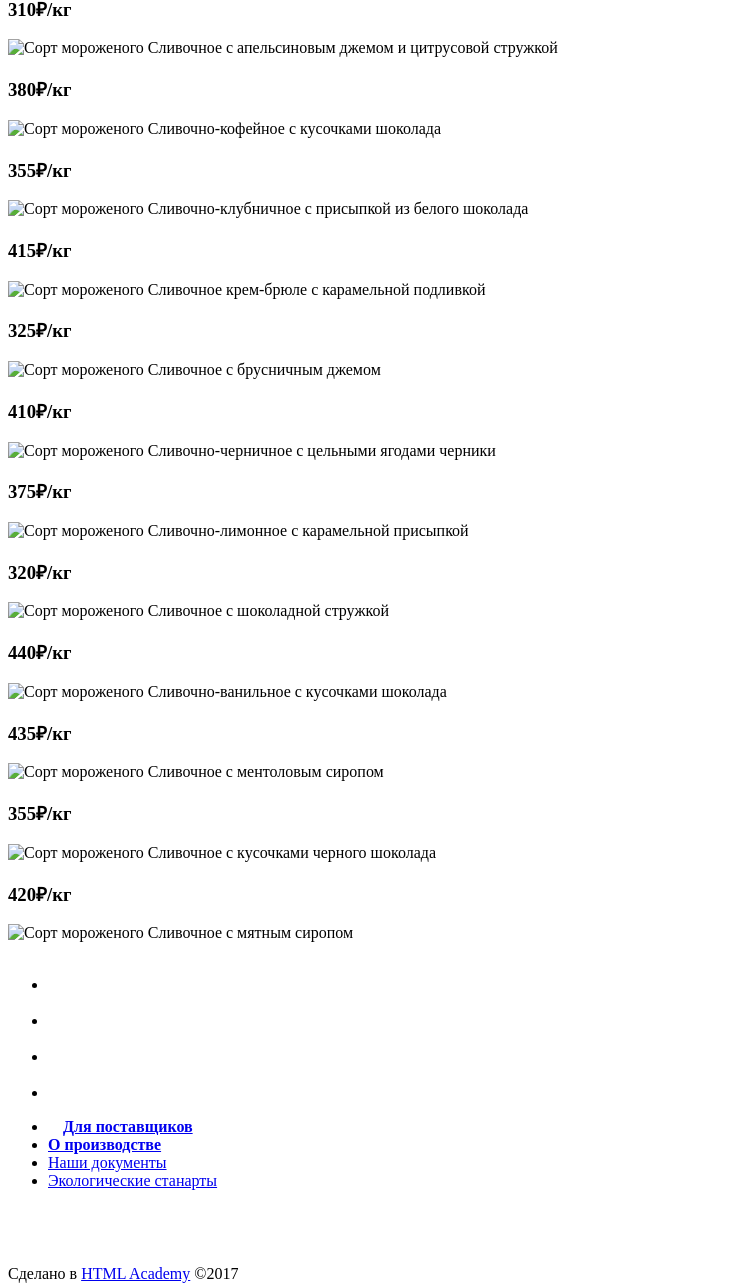
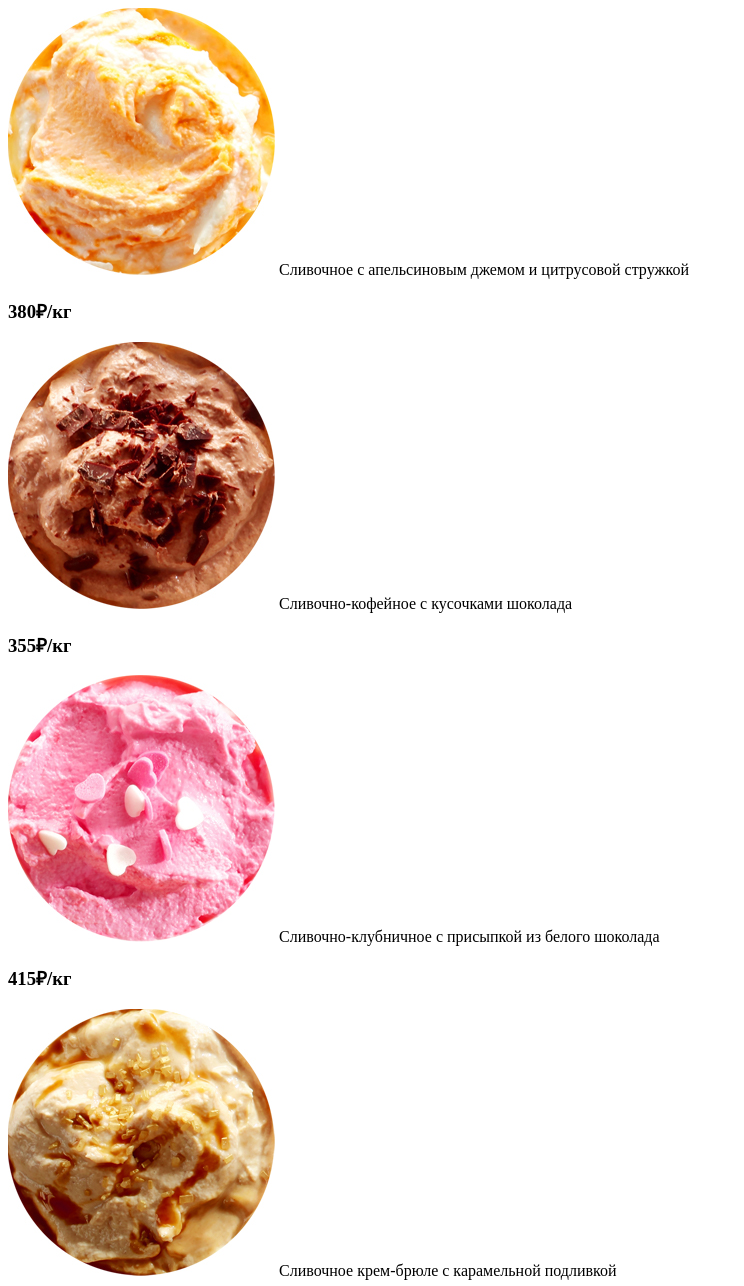
Before and after one commit to AlexeyKostyuk/810953-gllacy-25, a plain HTML site: page catalog.html in a window 1280 px wide. Shown: the part 561-1847 px from the top of the page, without its empty margins (0-744 px from the left). Drawn offline with Linux system fonts and the light colour scheme.

Commit message:
Add files via upload

```diff
--- a/catalog.html
+++ b/catalog.html
@@ -26,11 +26,14 @@
                 <li><a href="about.html">О Компании</a></li>
             </ul>
             <input type="search" id="site-search">
-            <img src="img/loupe.svg" alt="лупа">
-            <div class="login"> <img src="img/entrance.svg" alt="вход"> вход</div>
+            <img src="#" alt="лупа">
+            <!--<img src="img/loupe.svg" alt="лупа">-->
+            <div class="login">
+                <!-- <img src="img/entrance.svg" alt="вход"> вход-->
+            </div>
             <!--ховер-->
             <div class="cart">
-                <img src="img/basket-red.svg" alt="корзина с товарами">
+                <!--<img src="img/basket.svg" alt="корзина">-->
                 <span>2 товара</span>
                 <!--корзина-->
             </div>
@@ -49,75 +52,87 @@
         <section class="products">
             <article class="catalog-item">
                 <h3 class="icecream-item">310&#8381;/кг</h3>
-                <img src="img/1.jpg" alt="Сорт мороженого">
+                <img src="img/cream-orange.jpg" width="267" height="267"
+                    alt="Сливочное с апельсиновым джемом и цитрусовой стружкой">
                 <span class="icecream-text">Сливочное с апельсиновым джемом и цитрусовой стружкой</span>
             </article>
             <article class="catalog-item">
                 <h3 class="icecream-item">380&#8381;/кг</h3>
-                <img src="img/2.jpg" alt="Сорт мороженого">
+                <img src="img/cream-coffee.jpg" width="267" height="267" alt="Сливочно-кофейное с кусочками шоколада">
                 <span class="icecream-text">Сливочно-кофейное с кусочками шоколада</span>
             </article>
             <article class="catalog-item">
                 <h3 class="icecream-item">355&#8381;/кг</h3>
-                <img src="img/3.jpg" alt="Сорт мороженого">
+                <img src="img/cream-Strawberry-whitechoco.jpg" width="267" height="267"
+                    alt="Сливочно-клубничное с присыпкой из белого шоколада">
                 <span class="icecream-text">Сливочно-клубничное с присыпкой из белого шоколада</span>
             </article>
             <article class="catalog-item">
                 <h3 class="icecream-item">415&#8381;/кг</h3>
-                <img src="img/4.jpg" alt="Сорт мороженого">
+                <img src="img/cream-brule-caramel.jpg" width="267" height="267"
+                    alt="Сливочное крем-брюле с карамельной подливкой">
                 <span class="icecream-text">Сливочное крем-брюле с карамельной подливкой</span>
             </article>
             <article class="catalog-item">
                 <h3 class="icecream-item">325&#8381;/кг</h3>
-                <img src="img/5.jpg" alt="Сорт мороженого">
+                <img src="img/cream-cowberry.jpg" width="267" height="267" alt="Сливочное с брусничным джемом">
                 <span class="icecream-text">Сливочное с брусничным джемом</span>
             </article>
             <article class="catalog-item">
                 <h3 class="icecream-item">410&#8381;/кг</h3>
-                <img src="img/6.jpg" alt="Сорт мороженого">
+                <img src="img/cream-blueberry.jpg" width="267" height="267"
+                    alt="Сливочно-черничное с цельными ягодами черники">
                 <span class="icecream-text">Сливочно-черничное с цельными ягодами черники</span>
             </article>
             <article class="catalog-item">
                 <h3 class="icecream-item">375&#8381;/кг</h3>
-                <img src="img/7.jpg" alt="Сорт мороженого">
+                <img src="img/cream-lemon-caramel.jpg" width="267" height="267"
+                    alt="Сливочно-лимонное с карамельной присыпкой">
                 <span class="icecream-text">Сливочно-лимонное с карамельной присыпкой</span>
             </article>
             <article class="catalog-item">
                 <h3 class="icecream-item">320&#8381;/кг</h3>
-                <img src="img/8.jpg" alt="Сорт мороженого">
+                <img src="img/cream-choco.jpg" width="267" height="267" alt="Сливочное с шоколадной стружкой">
                 <span class="icecream-text">Сливочное с шоколадной стружкой</span>
             </article>
             <article class="catalog-item">
                 <h3 class="icecream-item">440&#8381;/кг</h3>
-                <img src="img/9.jpg" alt="Сорт мороженого">
+                <img src="img/cream-vanilla-choco.jpg" width="267" height="267"
+                    alt="Сливочно-ванильное с кусочками шоколада">
                 <span class="icecream-text">Сливочно-ванильное с кусочками шоколада</span>
             </article>
             <article class="catalog-item">
                 <h3 class="icecream-item">435&#8381;/кг</h3>
-                <img src="img/10.jpg" alt="Сорт мороженого">
+                <img src="img/cream-menthol.jpg" width="267" height="267" alt="Сливочноe с ментоловым сиропом">
                 <span class="icecream-text">Сливочноe с ментоловым сиропом</span>
             </article>
             <article class="catalog-item">
                 <h3 class="icecream-item">355&#8381;/кг</h3>
-                <img src="img/11.jpg" alt="Сорт мороженого">
+                <img src="img/cream-darkchoco.jpg" width="267" height="267"
+                    alt="Сливочное с кусочками черного шоколада">
                 <span class="icecream-text">Сливочное с кусочками черного шоколада</span>
             </article>
             <article class="catalog-item">
                 <h3 class="icecream-item">420&#8381;/кг</h3>
-                <img src="img/12.jpg" alt="Сорт мороженого">
+                <img src="img/cream-mint.jpg" width="267" height="267" alt="Сливочное с мятным сиропом">
                 <span class="icecream-text">Сливочное с мятным сиропом</span>
             </article>
         </section>
     </main>
     <footer class="main-footer">
         <ul>
-            <li><a class="social-button" href="#"><img src="img/twitter.svg" alt="твит"></a></li>
-            <li><a class="social-button" href="#"><img src="img/instagram.svg" alt="инстаграм"></a></li>
-            <li><a class="social-button" href="#"><img src="img/fb.svg" alt="фейсбук"></a></li>
-            <li><a class="social-button" href="#"><img src="img/vk.svg" alt="ВК"></a></li>
+            <li><a class="social-button" href="#"><img src="#" alt="твит"></a></li>
+            <!--<img src="img/twitter.svg" alt="твит"></a></li>-->
+            <li><a class="social-button" href="#"><img src="#" alt="инстаграм"></a></li>
+            <!--<img src="img/instagram.svg" alt="инстаграм"></a></li>-->
+            <li><a class="social-button" href="#"><img src="#" alt="фейсбук"></a></li>
+            <!--<img src="img/fb.svg" alt="фейсбук"></a></li>-->
+            <li><a class="social-button" href="#"><img src="#" alt="ВК"></a></li>
+            <!--<img src="img/vk.svg" alt="ВК"></a></li>-->
         </ul>
         <ul class="footer-nav">
-            <li><a href="for-partners.html"><strong><img src="img/heart.svg" alt="сердце">Для поставщиков</strong></a>
+            <li><a href="for-partners.html"><strong><img src="#" alt="сердце">Для поставщиков</strong></a>
+                <!--<img src="img/heart.svg" alt="сердце">-->
             </li>
             <li><a href="#"><strong>О производстве</strong></a></li>
             <li><a href="our-documents.html">Наши документы</a></li>
```
Also changed, not shown: gllaccy index.html (+32 -16 lines).
